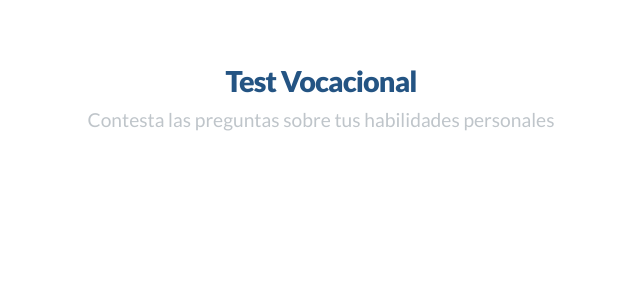
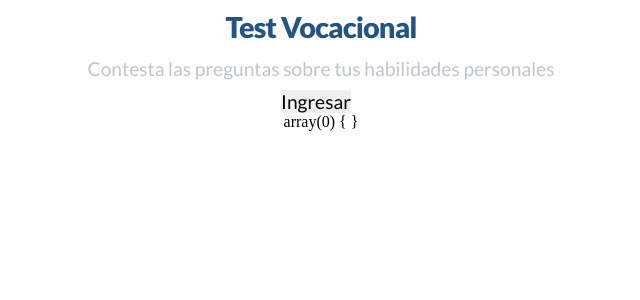
Before and after one commit to ArturoEsp/FrontProlog, a PHP site: page /test-vocacional in a window 1280 px wide. Shown: the part 67-367 px from the top of the page, without its empty margins (319-959 px from the left). Run offline with PHP 8.4, Linux system fonts and the light colour scheme; data that the repository does not hold is empty.

Commit message:
checale R2D2

```diff
--- a/Controller/CarreraMateria.php
+++ b/Controller/CarreraMateria.php
@@ -36,7 +36,7 @@ if (isset($_POST['IdCarrera']) && isset($_POST['IdMateria']) && isset($_POST['Pe
         $json->IdMateria = $IdMateria;
 
         $curl = new stdClass();
-        $curl->URL = "http://192.168.99.100/ProyectoProlog/public/api/getCarreraMateria";
+        $curl->URL = "http://apache/ProyectoProlog/public/api/getCarreraMateria";
         $curl->VERBO = "GET";
         $curl->DATA = json_encode($json);
 
@@ -53,7 +53,7 @@ if (isset($_POST['IdCarrera']) && isset($_POST['IdMateria']) && isset($_POST['Pe
     }
 
 
-
+/*
 /////////////////////////////////////
 /*function getCarreraMateria($request){
 
@@ -96,3 +96,4 @@ class consulta{
 
 
 }
+*/
--- a/View/base-conocimientos.php
+++ b/View/base-conocimientos.php
@@ -48,7 +48,7 @@
     <?php
     include 'menu-header.html';
     include_once '../Controller/carreras.php';
-    include_once '../Controller/getmaterias.php';
+    //include_once '../Controller/getmaterias.php';
 
 
     ?>
@@ -166,6 +166,7 @@
 
         <div class="mod-form-2">
             <div class="form-conocimiento" id="padre">
+            <h3 style="padding-top:25px;">Agregar Peso a Materias</h3>
                 <form action="..\Controller\CarreraMateria.php?" method="POST">
                     <div>
                         <label>Enlazar datos: </label>
--- a/View/test-vocacional.php
+++ b/View/test-vocacional.php
@@ -32,17 +32,28 @@
 
                     $jsonresultado = json_decode($resultado->body);
 
+                    //$respuestas = new stdClass();
+                    $array = [];
+                    echo"<form action=\"../Controller/respuestas.php\" method=\"POST\">";
                     foreach ($jsonresultado as $obj) {
                         $IdPregunta = $obj->IdPregunta;
                         $IdMateria = $obj->IdMateria;
                         $pregunta = $obj->Pregunta;
                         echo
-                            "<label value=\"\" name=\"Pregunta\" class=\"label-pregunta\">$IdPregunta. $pregunta</label>
-                            <div class=\"range-wrap\" style=\"width: 100%;\">
-                                <input type=\"range\" class=\"range\" min=\"0\" max=\"10\" step=\"1\">
-                                <output class=\"bubble\"></output>
-                            </div>";
+                            "
+                                <label value=\"\" name=\"Pregunta\" class=\"label-pregunta\">$IdPregunta. $pregunta</label>
+                                <div class=\"range-wrap\" style=\"width: 100%;\">
+                                    <input type=\"range\" name=\"PesoRespuesta\" class=\"range\" min=\"0\" max=\"10\" step=\"1\">
+                                    <output class=\"bubble\"></output>
+                                </div>
+
+                            ";
+                        $array[] = array("IdPregunta"=>$IdPregunta,"PesoRespuesta"=>$_POST['PesoRespuesta']);
+
                     }
+                    echo"       <input type=\"submit\" value=\"Ingresar\" class=\"btnlogin\">
+                            </form>";
+                    var_dump($array);
                 ?>
             </form>
         </div>
--- a/css/style.css
+++ b/css/style.css
@@ -655,13 +655,13 @@ th {
     flex-direction: column;
     justify-content: flex-start;
     align-items: center;
-    padding: 5%;
+    padding: 10px;
 }
 
 .contenedor-preguntas h2 {
     color: var(--color-primary);
     font-size: 1.8rem;
-    margin-bottom: 10px;
+    margin-bottom: 1%;
     font-weight: 900;
     letter-spacing: -0.9px;
 }
@@ -678,14 +678,14 @@ th {
     justify-content: center;
     align-items: center;
     height: auto;
-    margin-top: 5%;
+    margin-top: 10px;
 }
 
 .form-preguntas .label-pregunta {
     font-size: 1.5rem;
     display: block;
     border: 0;
-    margin-top: 25px;
+    margin-top: 10px;
     text-align: center;
     margin-bottom: 10px;
 }
```
